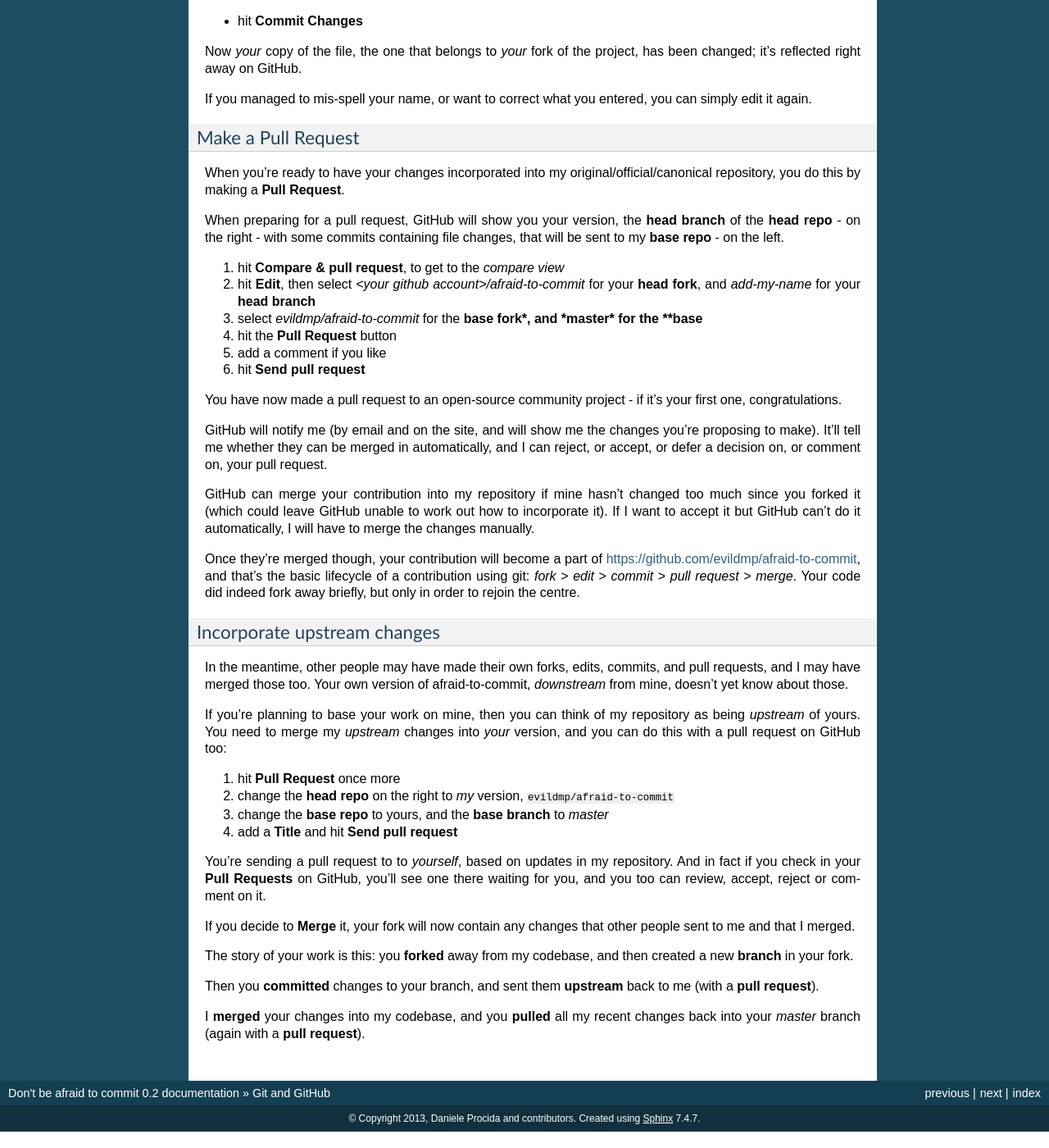
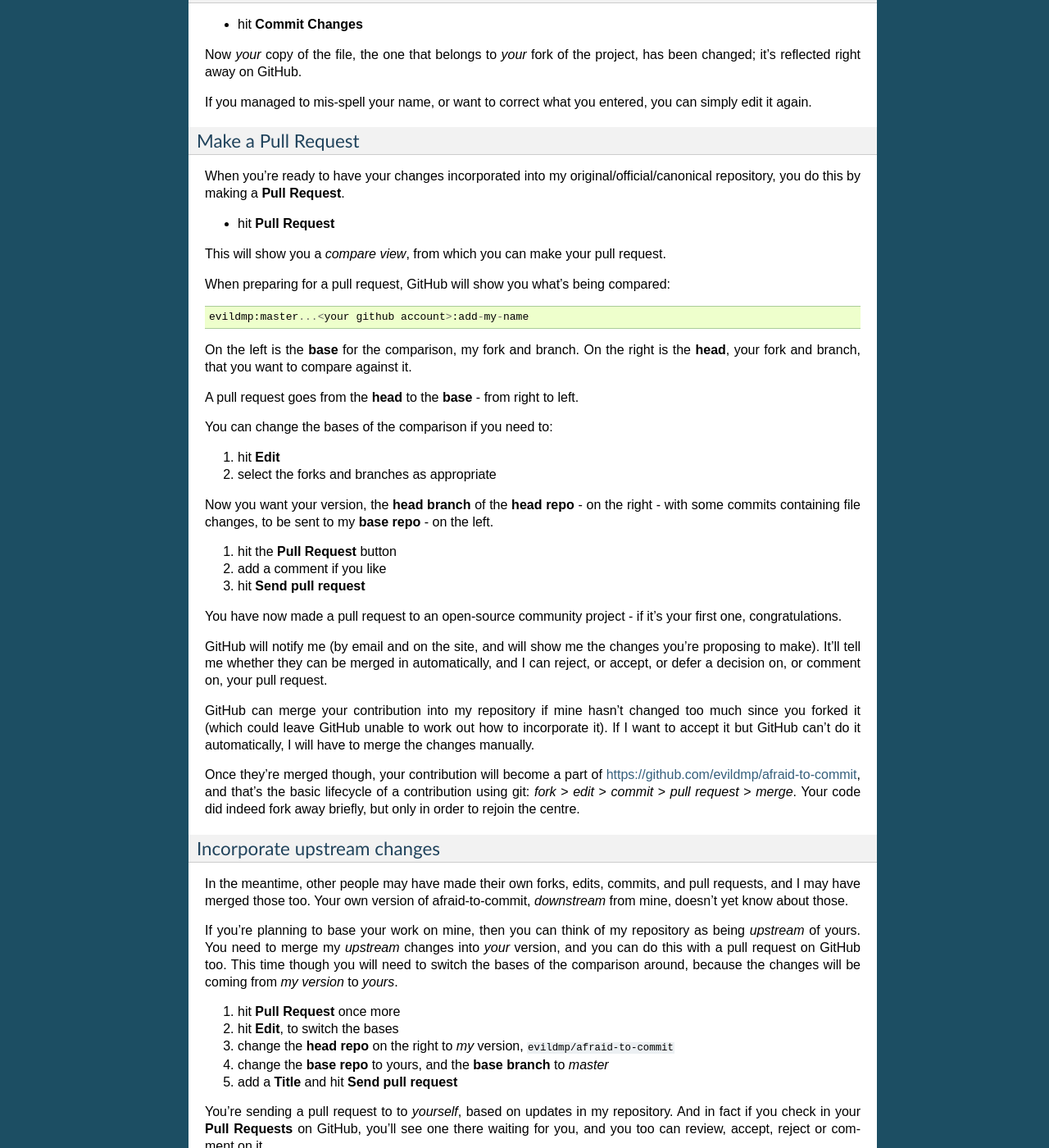
Before and after one commit to evildmp/afraid-to-commit, a Sphinx documentation site: the page built from docs/git.rst, in a window 1280 px wide and 1400 px high, scrolled down 2283 px. Shown: the whole window at 82% size. Built offline with Sphinx 7.4.7, drawn with Linux system fonts in a browser that asks for light colours; some of the changed text lies outside the part shown.

Commit message:
improvements

```diff
--- a/docs/cheatsheet.rst
+++ b/docs/cheatsheet.rst
@@ -104,8 +104,8 @@ merge
     merge**
 
 pull
-    ``fetch`` followed by ``merge`` is often safer than ``pull`` - don't assume that
-    ``pull`` will do what you expect it to
+    ``fetch`` followed by ``merge`` is often safer than ``pull`` - don't assume
+    that ``pull`` will do what you expect it to
 
     ``git pull`` fetches updates from the default remote and merges into the
     working directory
--- a/docs/git.rst
+++ b/docs/git.rst
@@ -29,7 +29,8 @@ so that's the last thing I will say on the subject.
 Set up a GitHub account
 =======================
 
-*   sign up at https://github.com.
+* sign up at `GitHub <https://github.com/>`_ if you don't already have an
+  account
 
 It's free.
 
@@ -48,7 +49,7 @@ You can do various things there, including browsing through all the code and fil
 A few moments later, you'll have your own copy, on GitHub, of everything in
 that repository, and from now on you'll do your work on your copy of it.
 
-Your copy is at https://github.com/<your github account>/afraid-to-commit/.
+Your copy is at ``https://github.com/<your github account>/afraid-to-commit/``.
 
 You will typically do this for any Git project you want to contribute to. It's
 good for you because it means you don't have to sign up for access to a
@@ -78,7 +79,7 @@ volunteers on top of all their other jobs.
     more modest collection of forked copies. If I stop updating it, but
     someone else is making useful updates to their own fork, then in time
     theirs might start to become the one that people refer to and contribute
-    to. The same could even happen to Django itself, though it's not likely to
+    to. This could even happen to Django itself, though it's not likely to
     any time soon.
 
     The proliferation of forks doesn't somehow dilute the original. Don't be
@@ -127,7 +128,7 @@ use Git, and it's certainly not something you'll want to spend very much time
 doing, but it's handy for very small changes, for example typos and spelling
 mistakes you spot.
 
-#. go to https://github.com/<your github account>/afraid-to-commit
+#. go to ``https://github.com/<your github account>/afraid-to-commit``
 #. find the ``attendees_and_learners.rst`` file
 #. hit the **Edit** button
 #. add your name (and email address, if you like) to the appropriate place in
@@ -153,13 +154,29 @@ When you're ready to have your changes incorporated into my
 original/official/canonical repository, you do this by making a **Pull
 Request**.
 
-When preparing for a pull request, GitHub will show you your version, the
-**head branch** of the **head repo** - on the right - with some commits
-containing file changes, that will be sent to my **base repo** - on the left.
+*  hit **Pull Request**
 
-#.  hit **Compare & pull request**, to get to the *compare view*
-#.  hit **Edit**, then select *<your github account>/afraid-to-commit* for your **head fork**, and *add-my-name* for your **head branch**
-#.  select *evildmp/afraid-to-commit* for the **base fork*, and *master* for the **base**
+This will show you a *compare view*, from which you can make your pull request.
+
+When preparing for a pull request, GitHub will show you what's being compared::
+
+    evildmp:master...<your github account>:add-my-name
+
+On the left is the **base** for the comparison, my fork and branch. On the
+right is the **head**, your fork and branch, that you want to compare against
+it.
+
+A pull request goes from the **head** to the **base** - from right to left.
+
+You can change the bases of the comparison if you need to:
+
+#.  hit **Edit**
+#.  select the forks and branches as appropriate
+
+Now you want your version, the **head branch** of the **head repo** - on the
+right - with some commits containing file changes, to be sent to my **base
+repo** - on the left.
+
 #.  hit the **Pull Request** button
 #.  add a comment if you like
 #.  hit **Send pull request**
@@ -193,9 +210,11 @@ afraid-to-commit, *downstream* from mine, doesn't yet know about those.
 If you're planning to base your work on mine, then you can think of my
 repository as being *upstream* of yours. You need to merge my *upstream*
 changes into *your* version, and you can do this with a pull request on GitHub
-too:
+too. This time though you will need to switch the bases of the comparison
+around, because the changes will be coming from *my version* to *yours*.
 
 #.  hit **Pull Request** once more
+#.  hit **Edit**, to switch the bases
 #.  change the **head repo** on the right to *my* version,
     ``evildmp/afraid-to-commit``
 #.  change the **base repo** to yours, and the **base branch** to *master*
```
Also changed, not shown: docs/commandlinegit.rst (+24 -10 lines), docs/prerequisites.rst (+28 -5 lines), docs/virtualenv.rst (+14 -9 lines).
